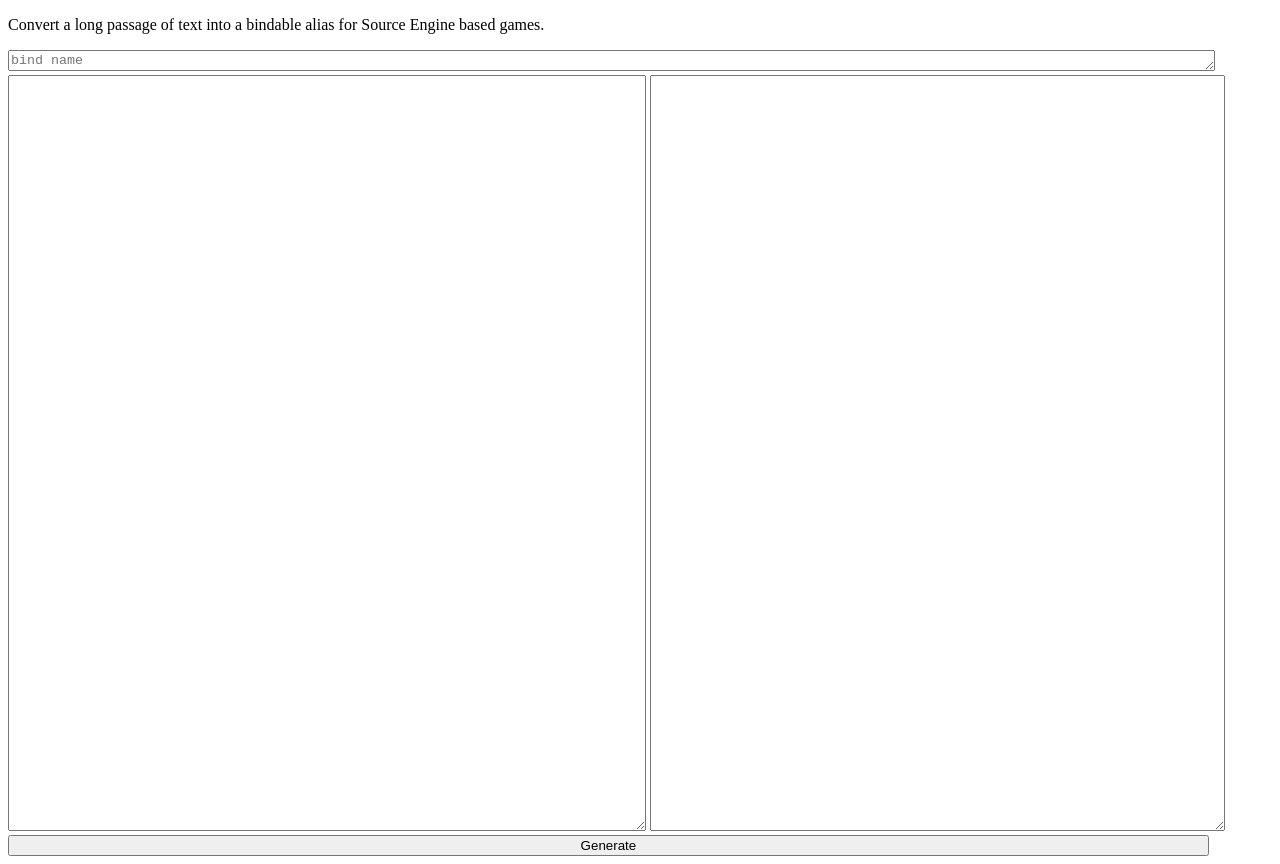
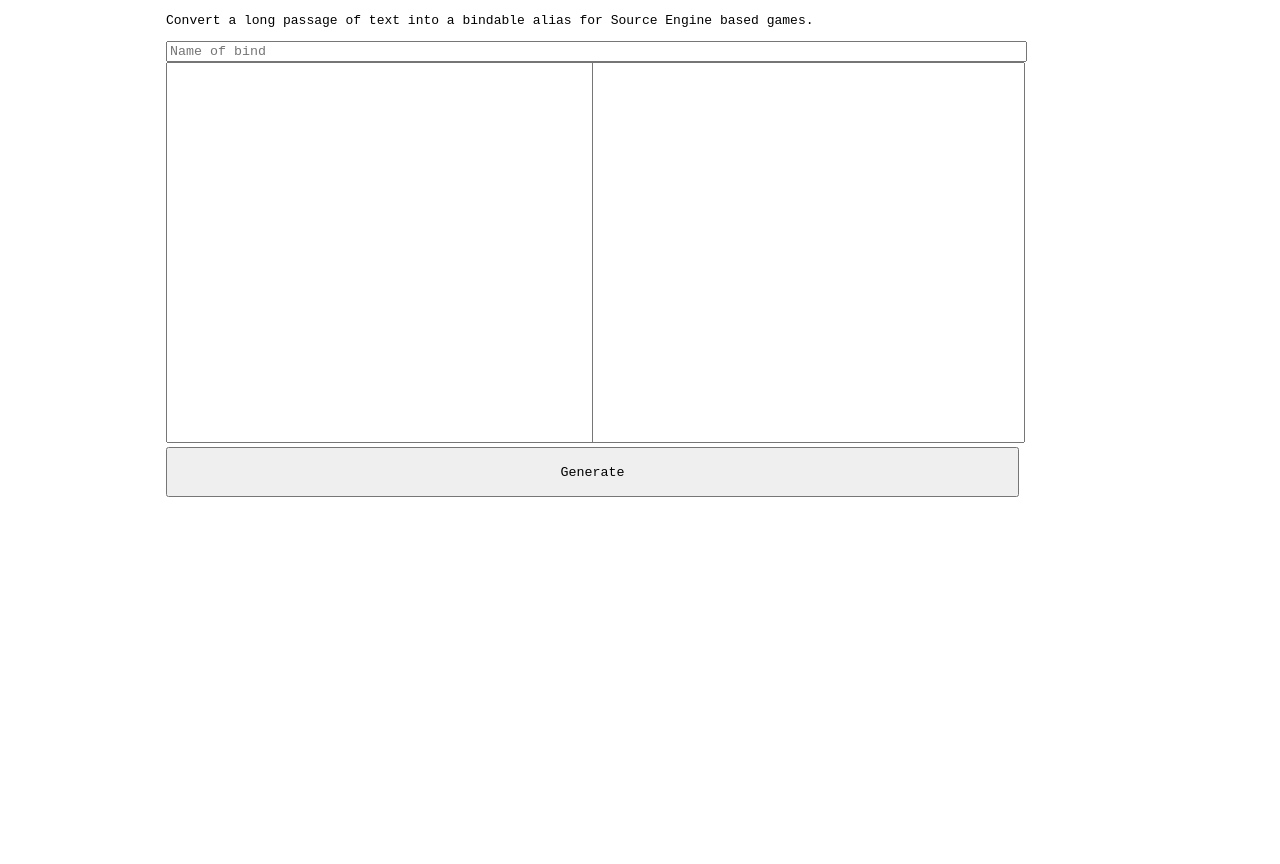
Before and after one commit to arrivance/source-copypasta-binder, a plain HTML site: page index.html in a window 1280 px wide. After the commit the page ends 800 px from the top, so only its background shows below. Drawn offline with Linux system fonts and the light colour scheme.

Commit message:
v1: - website styling changed     - linebreaks removed from input

```diff
--- a/app.js
+++ b/app.js
@@ -5,7 +5,7 @@ function copypasta() {
     bindName = document.getElementById("name").value
     currentAlias = 0
     // remove speech marks, and split the textarea into words
-    var input = document.getElementById("input").value.replace("\"", "'").split(" ");
+    var input = document.getElementById("input").value.replace("\"", "'").trim().replace(/(\r\n|\n|\r)/gm,"").split(" ");
     document.getElementById("output").value = `alias "${bindName}" "${bindName}0"` + "\n"
     for (var i = 0; i < input.length ;i++) {
         let currentWord = input[i]
--- a/index.html
+++ b/index.html
@@ -3,18 +3,21 @@
 <head>
     <meta charset="UTF-8">
     <title>Message Generator (Copypasta convertor)</title>
+    <link rel="stylesheet" href="style.css">
 </head>
 <body>
-    <p>Convert a long passage of text into a bindable alias for Source Engine based games.</p>
+    <div class="container">
+        <p>Convert a long passage of text into a bindable alias for Source Engine based games.</p>
 
-    <textarea name="name" id="name" clos="1" rows="1" style="width:95%" placeholder="bind name"></textarea>
-    <div class="input-output">
-        <textarea name="input" id="input" cols="50" rows="50" style="width:50%;height:100%"></textarea>
-        <textarea name="output" id="output" cols="50" rows="50" style="width:45%;height:100%" readonly=true></textarea>
+        <input type="text" name="name" id="name" class="name" placeholder="Name of bind">
+        <div class="input-output">
+            <textarea name="input" id="input" class="input" cols="50" rows="25" style="width:45%;height:50%"></textarea>
+            <textarea name="output" id="output" cols="50" rows="25" style="width:45%;height:50%" readonly=true></textarea>
+        </div>
+
+        <button onclick="copypasta()" style="width:90%">Generate</button>
+
+        <script src="app.js"></script>
     </div>
-
-    <button onclick="copypasta()" style="width:95%">Generate</button>
-
-    <script src="app.js"></script>
 </body>
 </html>
--- a/style.css
+++ b/style.css
@@ -1,7 +1,33 @@
+* {
+    font-family: monospace;
+}
+
+body {
+    font-family: monospace;
+}
+
 .input-output {
     display: inline-block;
+    width:100%;
+}
+.container {
+    width: 75%;
+    margin: 0 auto;
 }
 
-.50 {
-    width: 50%;
+textarea {
+    resize: none;
+    margin-left: -14px;
 }
+
+.input{
+    margin-left: 0;
+}
+
+.name {
+    width: 90%;
+}
+
+button {
+    height: 50px;
+ }
```
